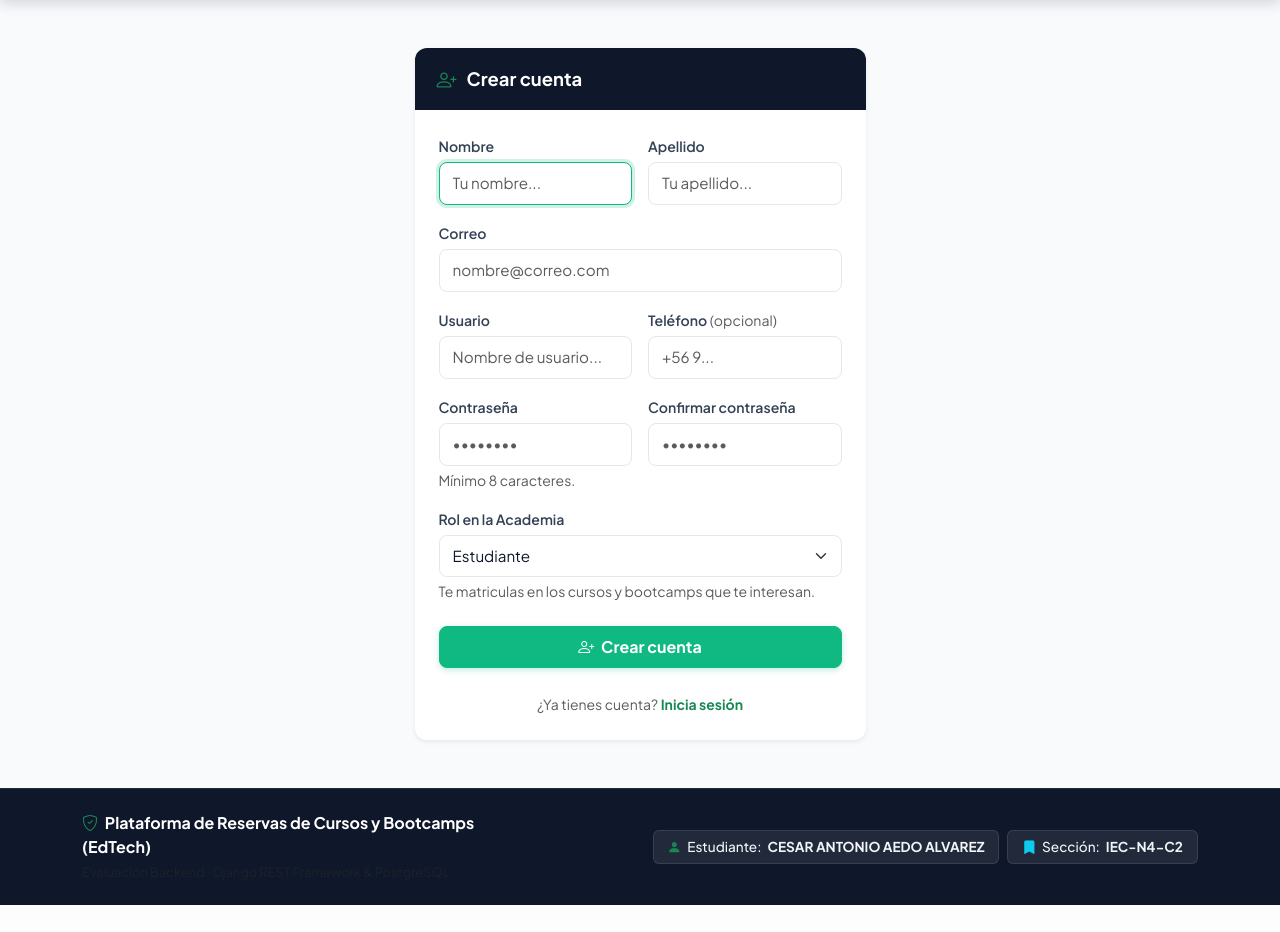
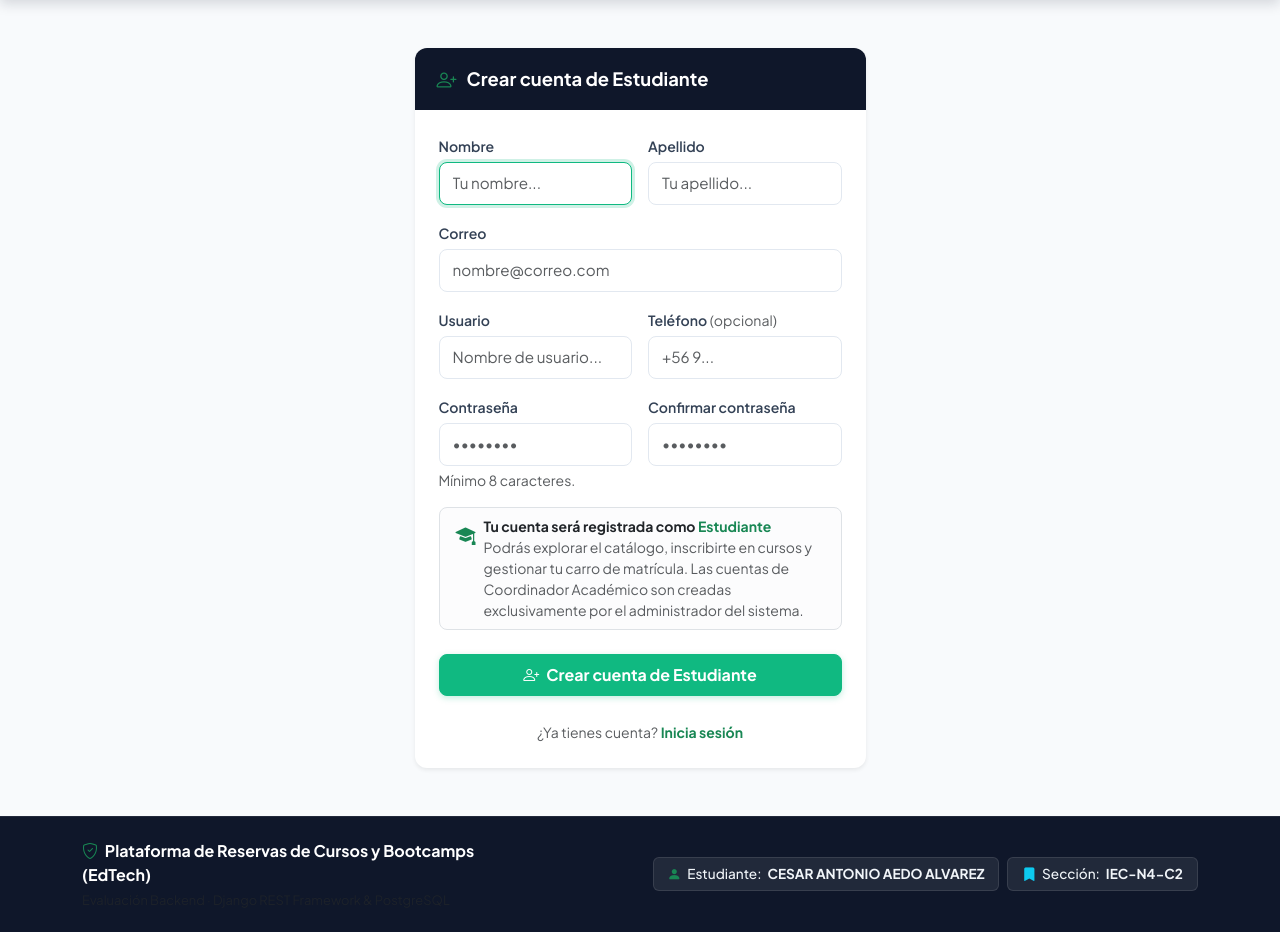
Before and after one commit to Cesarsip/Eva2ProgramacionBackEnd, a Django app: template templates/academic/registro.html in a window 1280 px wide. Shown: the part 89-1021 px from the top of the page. Before the commit the page ends 994 px from the top, so only its background shows below. Run offline with Django 5.2, Linux system fonts and the light colour scheme; the template is opened without the code that fills it, so the values that code supplies are empty.

Commit message:
Registro publico solo Estudiante: elimina selector de rol, fuerza ESTUDIANTE en backend, credenciales README, Prompt 3 en prompts.md

```diff
--- a/templates/academic/registro.html
+++ b/templates/academic/registro.html
@@ -1,9 +1,10 @@
 <!-- =====================================================================
-     FORMULARIO DE REGISTRO CON SELECCIÓN DE ROLES (REGISTRO.HTML)
-     Cumple Requerimiento 2 y 3: Formulario estructurado con datos personales,
-     contraseña con validación de longitud, selector desplegable de Rol
-     (Estudiante vs Coordinador Académico) y botón "Crear cuenta" en Verde
-     Esmeralda (#10b981).
+     FORMULARIO DE REGISTRO PÚBLICO (REGISTRO.HTML)
+     Registro exclusivo para el rol ESTUDIANTE.
+     Los Coordinadores Académicos son creados sólo por consola/backend
+     (py manage.py poblar_datos o createsuperuser), impidiendo escalada
+     de privilegios desde la interfaz pública.
+     Botón "Crear cuenta" en Verde Esmeralda (#10b981).
      ===================================================================== -->
 {% extends 'academic/base.html' %}
 
@@ -17,7 +18,7 @@
             <!-- Cabecera Azul Marino Oscuro (#0f172a) -->
             <div class="card-header-navy">
                 <i class="bi bi-person-plus fs-5 text-success"></i>
-                <span class="fw-bold">Crear cuenta</span>
+                <span class="fw-bold">Crear cuenta de Estudiante</span>
             </div>
 
             <!-- Cuerpo del Formulario -->
@@ -66,21 +67,25 @@
                     </div>
                     <div class="form-text small text-muted mb-3">Mínimo 8 caracteres.</div>
 
-                    <!-- Selector Desplegable de Rol del Usuario (RBAC) -->
-                    <div class="mb-4">
-                        <label for="reg-rol" class="form-label">Rol en la Academia</label>
-                        <select id="reg-rol" class="form-select" onchange="actualizarDescripcionRol();" required>
-                            <option value="ESTUDIANTE" selected>Estudiante</option>
-                            <option value="COORDINADOR">Coordinador Académico</option>
-                        </select>
-                        <div id="rol-descripcion" class="form-text small text-muted mt-1">
-                            Te matriculas en los cursos y bootcamps que te interesan.
+                    <!-- =====================================================================
+                         ROL FIJO: ESTUDIANTE (Sin selector público)
+                         Todo registro desde la web asigna automáticamente el rol ESTUDIANTE.
+                         El campo 'rol' no se envía en el payload; el backend (RegistroAPIView)
+                         lo fuerza a ESTUDIANTE ignorando cualquier valor externo.
+                         Los Coordinadores se crean exclusivamente desde el backend/consola.
+                         ===================================================================== -->
+                    <div class="alert alert-light border d-flex align-items-start gap-2 py-2 px-3 mb-4 rounded-3 small">
+                        <i class="bi bi-mortarboard-fill text-success fs-5 mt-1 flex-shrink-0"></i>
+                        <div>
+                            <strong class="text-dark">Tu cuenta será registrada como <span class="text-success">Estudiante</span></strong><br>
+                            <span class="text-muted">Podrás explorar el catálogo, inscribirte en cursos y gestionar tu carro de matrícula.
+                            Las cuentas de Coordinador Académico son creadas exclusivamente por el administrador del sistema.</span>
                         </div>
                     </div>
 
                     <!-- Botón Principal Verde Esmeralda (#10b981) -->
                     <button type="submit" id="btn-submit-reg" class="btn btn-emerald w-100 py-2 fs-6 fw-bold">
-                        <i class="bi bi-person-plus me-1"></i> Crear cuenta
+                        <i class="bi bi-person-plus me-1"></i> Crear cuenta de Estudiante
                     </button>
                 </form>
 
@@ -97,34 +102,35 @@
 
 {% block extra_js %}
 <script>
-    // Actualiza el texto explicativo según el rol seleccionado
-    function actualizarDescripcionRol() {
-        const rol = document.getElementById('reg-rol').value;
-        const desc = document.getElementById('rol-descripcion');
-        if (rol === 'ESTUDIANTE') {
-            desc.textContent = 'Te matriculas en los cursos y bootcamps que te interesan.';
-        } else {
-            desc.textContent = 'Administras áreas, programas académicos y estados de matrícula.';
-        }
-    }
-
-    // Procesamiento asíncrono del registro contra el endpoint /api/registro/
+    // =====================================================================
+    // PROCESAMIENTO DE REGISTRO PÚBLICO - ROL FIJO: ESTUDIANTE
+    //
+    // Seguridad: El campo 'rol' NO se incluye en el payload enviado al backend.
+    // La vista RegistroAPIView sobreescribe cualquier valor recibido y asigna
+    // siempre 'ESTUDIANTE', previniendo escalada de privilegios desde la web.
+    //
+    // Flujo post-registro:
+    // 1. Se reciben los tokens JWT del nuevo usuario Estudiante.
+    // 2. Se sincroniza el carro anónimo (localStorage) hacia PostgreSQL.
+    // 3. Se redirige al catálogo principal.
+    // =====================================================================
     async function procesarRegistro() {
-        const nombre = document.getElementById('reg-nombre').value.trim();
+        const nombre   = document.getElementById('reg-nombre').value.trim();
         const apellido = document.getElementById('reg-apellido').value.trim();
-        const email = document.getElementById('reg-email').value.trim();
+        const email    = document.getElementById('reg-email').value.trim();
         const username = document.getElementById('reg-username').value.trim();
         const telefono = document.getElementById('reg-telefono').value.trim();
         const password = document.getElementById('reg-password').value;
         const passwordConfirm = document.getElementById('reg-password-confirm').value;
-        const rol = document.getElementById('reg-rol').value;
         const btn = document.getElementById('btn-submit-reg');
 
+        // Validación de coincidencia de contraseñas
         if (password !== passwordConfirm) {
             showToast('Las contraseñas no coinciden.', 'danger');
             return;
         }
 
+        // Validación de longitud mínima
         if (password.length < 8) {
             showToast('La contraseña debe tener al menos 8 caracteres.', 'warning');
             return;
@@ -133,14 +139,16 @@
         btn.disabled = true;
         btn.innerHTML = '<span class="spinner-border spinner-border-sm me-2"></span>Registrando...';
 
+        // Payload SIN campo 'rol': el backend asigna siempre ESTUDIANTE.
+        // Esto evita que un usuario malicioso envíe rol=COORDINADOR.
         const payload = {
             first_name: nombre,
-            last_name: apellido,
-            email: email,
-            username: username,
-            telefono: telefono,
-            password: password,
-            rol: rol
+            last_name:  apellido,
+            email:      email,
+            username:   username,
+            telefono:   telefono,
+            password:   password
+            // NO se incluye 'rol' — el backend lo fuerza a 'ESTUDIANTE'
         };
 
         try {
@@ -152,20 +160,20 @@
 
             const data = await res.json();
             btn.disabled = false;
-            btn.innerHTML = '<i class="bi bi-person-plus me-1"></i> Crear cuenta';
+            btn.innerHTML = '<i class="bi bi-person-plus me-1"></i> Crear cuenta de Estudiante';
 
             if (res.ok) {
                 if (data.access) {
+                    // Persistir tokens y datos de usuario en localStorage
                     API.setAuth(data.access, data.refresh, data.usuario);
 
-                    // Si el nuevo usuario es Estudiante, sincronizar el carro anónimo acumulado
-                    if (data.usuario.rol === 'ESTUDIANTE') {
-                        await sincronizarCarroAnonimo(data.access);
-                    }
+                    // Sincronizar el carro anónimo acumulado hacia PostgreSQL (merge automático)
+                    await sincronizarCarroAnonimo(data.access);
                 }
                 showToast(`¡Cuenta creada con éxito! Bienvenido/a ${data.usuario.nombre_completo}.`, 'success');
                 setTimeout(() => { window.location.href = '/'; }, 1000);
             } else {
+                // Mostrar errores del serializador de DRF campo por campo
                 let mensajeError = 'Error al registrar: ';
                 if (typeof data === 'object') {
                     for (const [campo, errs] of Object.entries(data)) {
@@ -178,7 +186,7 @@
             }
         } catch (e) {
             btn.disabled = false;
-            btn.innerHTML = '<i class="bi bi-person-plus me-1"></i> Crear cuenta';
+            btn.innerHTML = '<i class="bi bi-person-plus me-1"></i> Crear cuenta de Estudiante';
             console.error(e);
             showToast('Error de conexión al registrar usuario.', 'danger');
         }
```
Also changed, not shown: academic/views.py (+18 -5 lines), prompts.md (+65 -0 lines), README.md.
